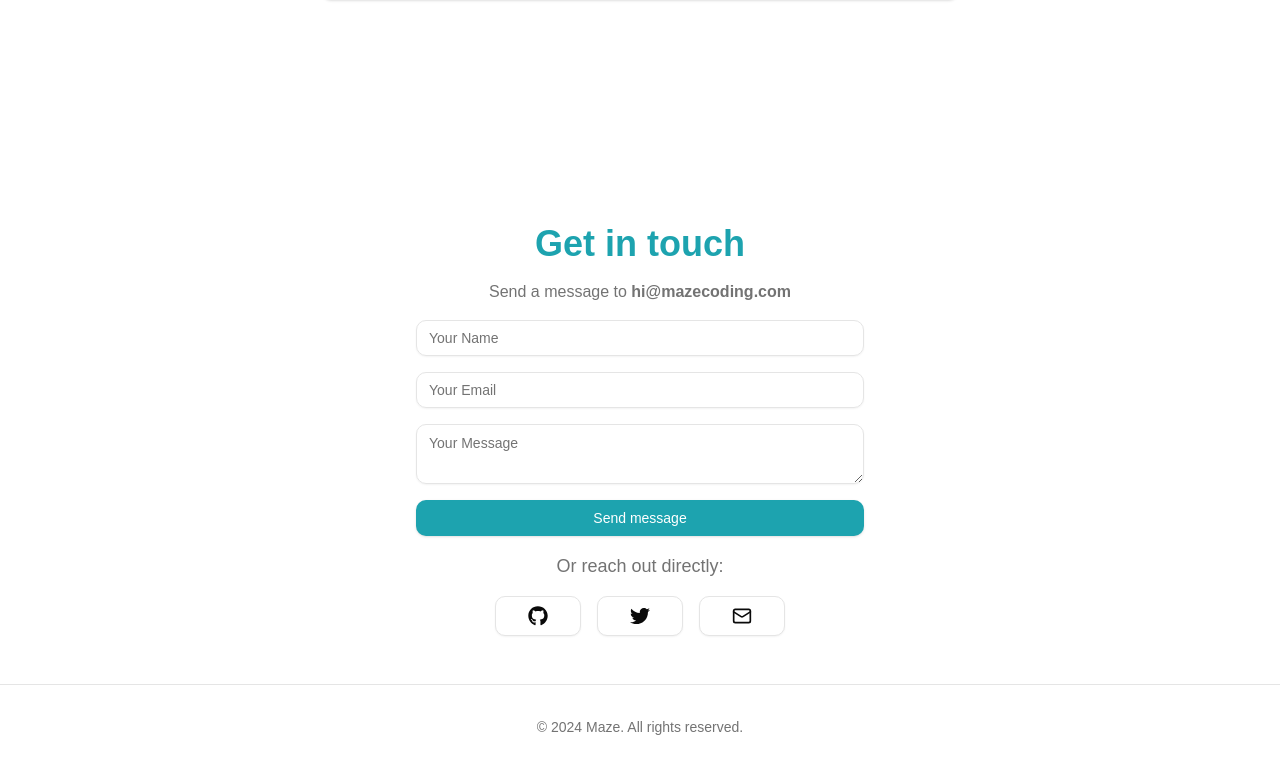
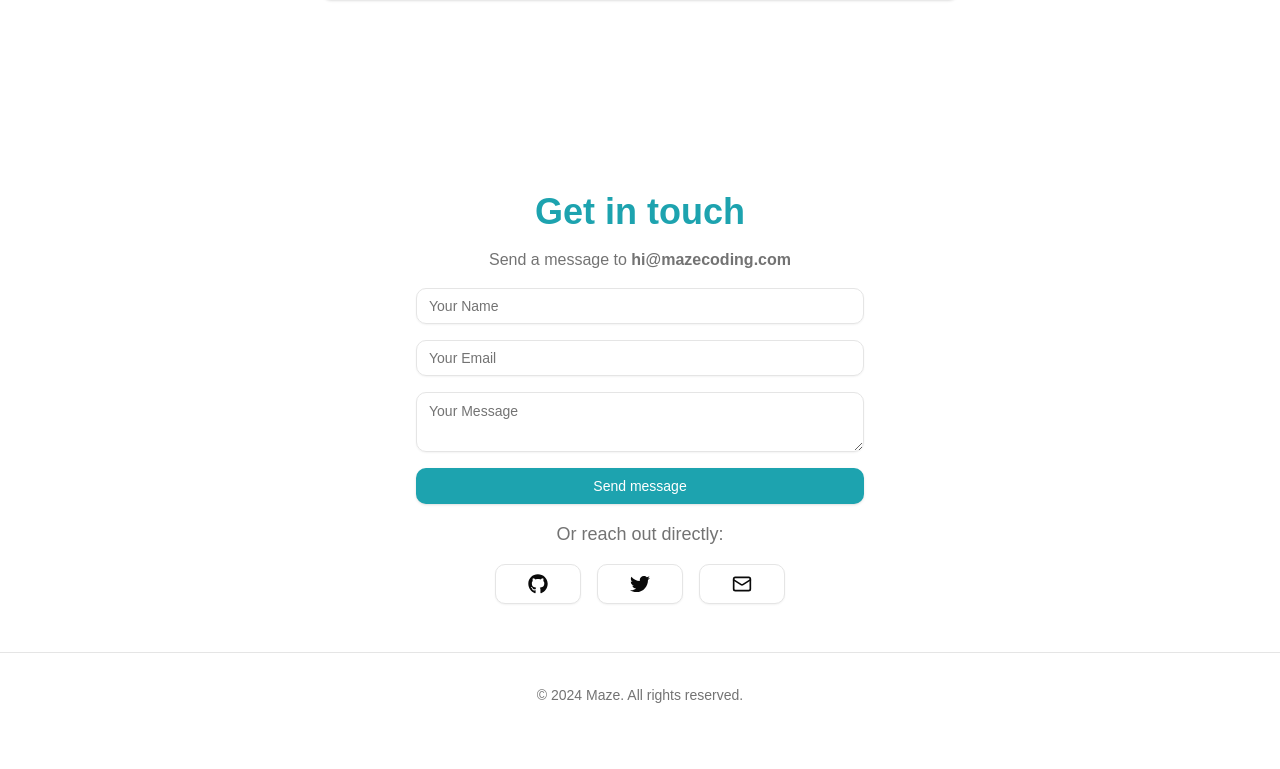
Before and after one commit to mazeincoding/maze-portfolio, a Next.js app: page / in a window 1280 px wide. Shown: the part 4465-5234 px from the top of the page. After the commit the page ends 5202 px from the top, so only its background shows below. Built offline with nearby package versions, Linux system fonts and the light colour scheme.

Commit message:
Decreased spacing between about and contact sections

```diff
--- a/src/components/contact.tsx
+++ b/src/components/contact.tsx
@@ -12,7 +12,7 @@ const social_links = [
 export default function Contact() {
   return (
     <section
-      className="flex flex-col items-center gap-4 mt-40 px-12"
+      className="flex flex-col items-center gap-4 mt-32 px-12"
       id="contact-section"
     >
       <h2 className="text-4xl font-bold text-primary">Get in touch</h2>
```
